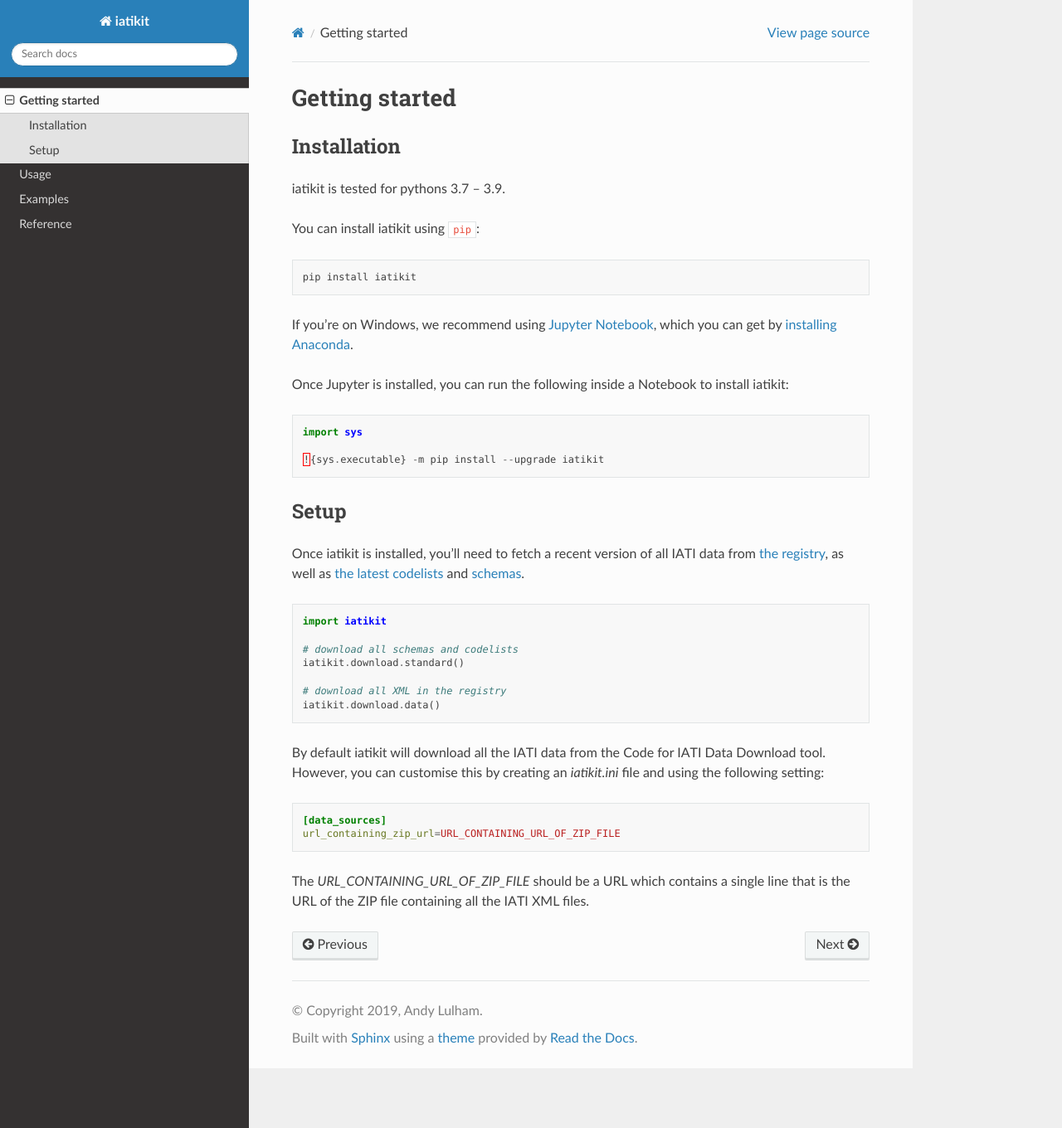
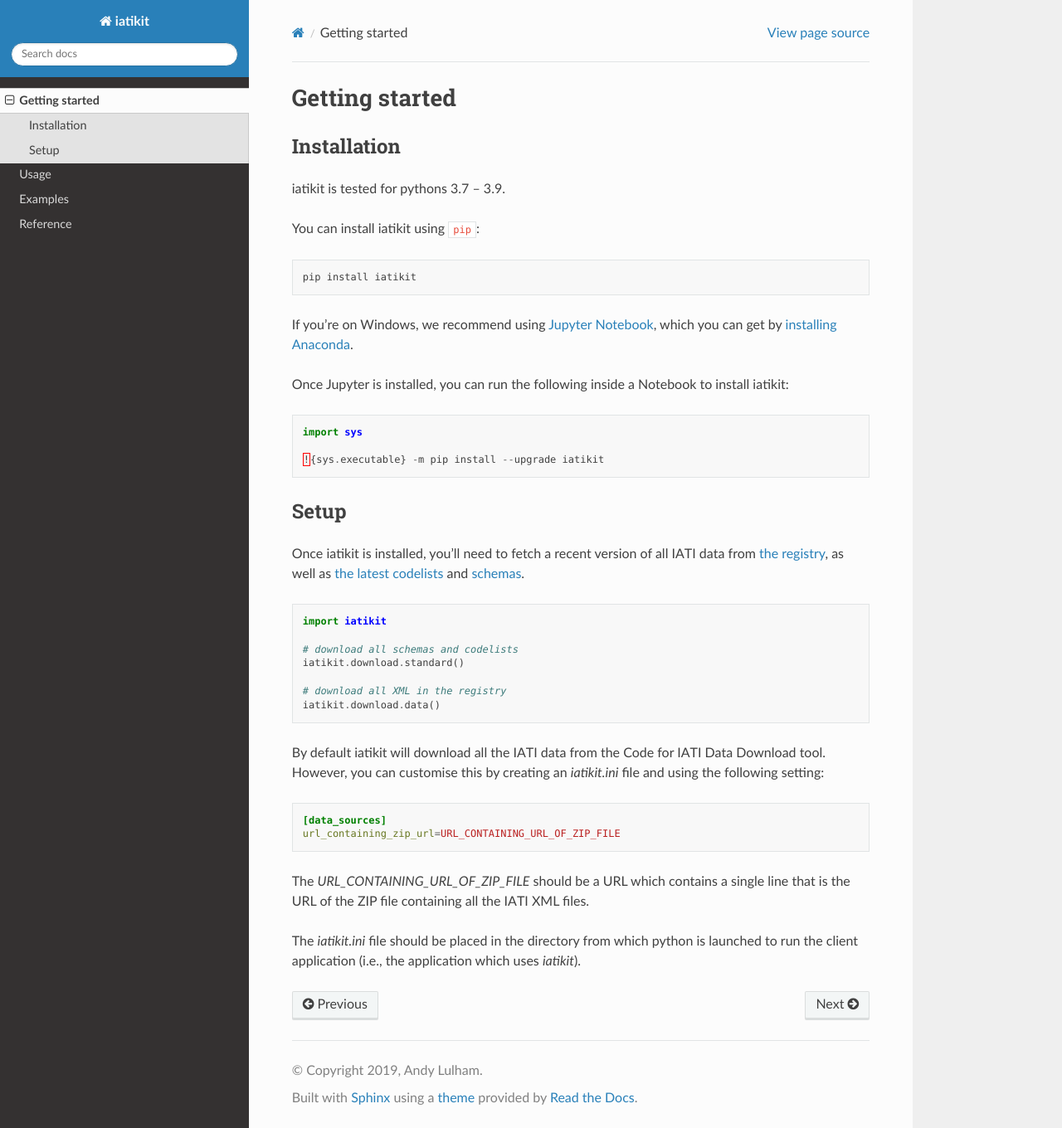
Before and after one commit to codeforIATI/iatikit, a Sphinx documentation site: the page built from docs/getting-started.rst, in a window 1280 px wide and 1360 px high. Shown: the whole window at 83% size. Built offline with Sphinx 7.4.7 and the Read the Docs theme 3.1.0, drawn with Linux system fonts in a browser that asks for light colours.

Commit message:
doc: added note on location of iatikit.ini

```diff
--- a/docs/getting-started.rst
+++ b/docs/getting-started.rst
@@ -46,3 +46,5 @@ By default iatikit will download all the IATI data from the Code for IATI Data D
     url_containing_zip_url=URL_CONTAINING_URL_OF_ZIP_FILE
 
 The `URL_CONTAINING_URL_OF_ZIP_FILE` should be a URL which contains a single line that is the URL of the ZIP file containing all the IATI XML files.
+
+The `iatikit.ini` file should be placed in the directory from which python is launched to run the client application (i.e., the application which uses `iatikit`).
```
